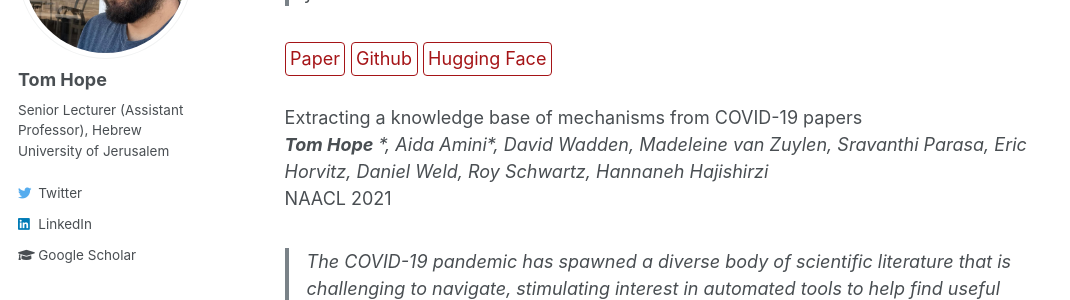
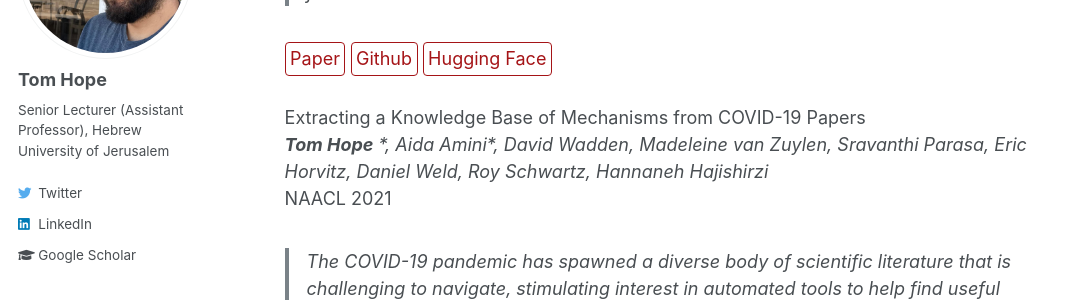
Before and after one commit to tomhoper/tomhoper.github.io, a Jekyll site: the page built from _research/sciie.md, in a window 1280 px wide and 900 px high, scrolled down 469 px. Shown: the part 153-453 px from the top of the window, without its empty margins (0-1070 px from the left). Built offline with Jekyll 4.4.1, drawn with Linux system fonts in a browser that asks for light colours.

```diff
--- a/_research/sciie.md
+++ b/_research/sciie.md
@@ -17,7 +17,7 @@ AKBC 2021 **_Outstanding paper award_**
 [Paper](https://arxiv.org/abs/2104.08809){: .btn--research} [Github](https://github.com/ariecattan/SciCo){: .btn--research} [Hugging Face](https://huggingface.co/datasets/allenai/scico){: .btn--research}
 
 
-Extracting a knowledge base of mechanisms from COVID-19 papers<br>
+Extracting a Knowledge Base of Mechanisms from COVID-19 Papers<br>
 _**Tom Hope** *, Aida Amini*, David Wadden, Madeleine van Zuylen, Sravanthi Parasa, Eric Horvitz, Daniel Weld, Roy Schwartz, Hannaneh Hajishirzi_<br>
 NAACL 2021
 
```
